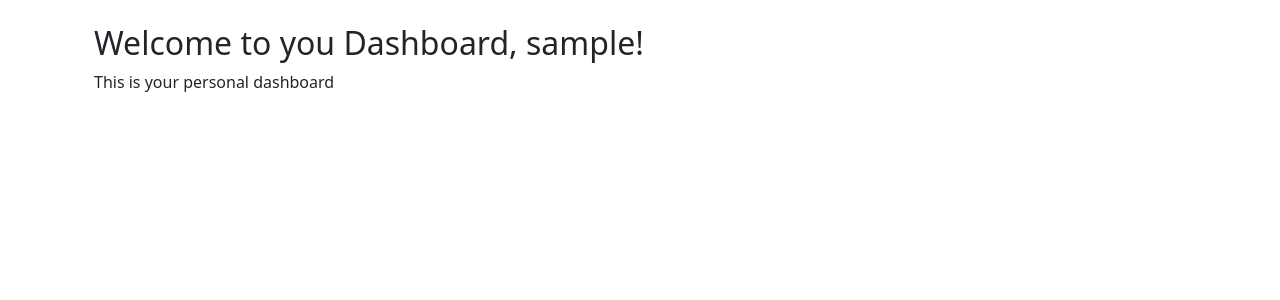
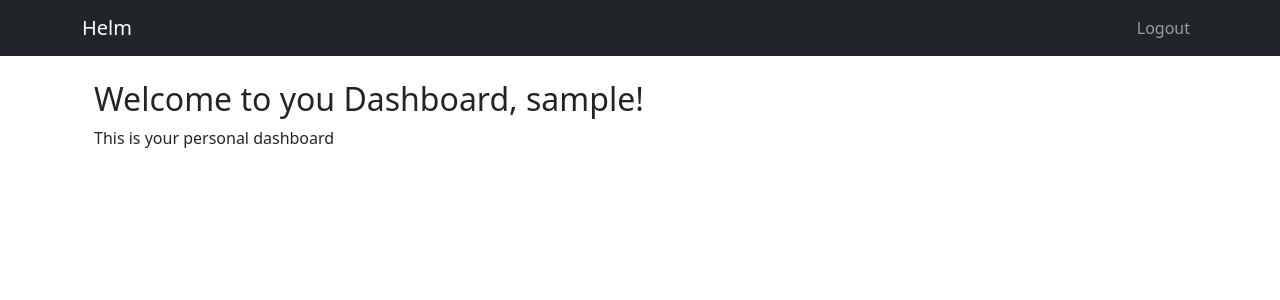
Before and after one commit to ashcarroll/Helm, a Django app: page / in a window 1280 px wide. Shown: the top 300 px of the page. Run offline with Django 4.2, Linux system fonts and the light colour scheme; the visitor is signed in with stand-in values (Sample User, id 1).

Commit message:
Added nav bar to base template

```diff
--- a/templates/base.html
+++ b/templates/base.html
@@ -7,7 +7,32 @@
         <link rel="stylesheet" href="https://cdn.jsdelivr.net/npm/bootstrap@5.3.3/dist/css/bootstrap.min.css">
     </head>
     <body>
-
+        <header>
+            <nav class="navbar navbar-expand-lg navbar-dark bg-dark">
+                <div class="container">
+                    <a class="navbar-brand">Helm</a>
+                    <button class="navbar-toggler" type="button" data-bs-toggle="collapse" data-bs-target="#navbarNav">
+                        <span class="navbar-toggler-icon"></span>
+                    </button>
+                    <div class="collapse navbar-collapse" id="navbarNav">
+                        <ul class="navbar-nav ms-auto">
+                            {% if user.is_authenticated %}
+                                <li class="nav-item">
+                                    <a class="nav-link"  href="{% url 'logout' %}">Logout</a>
+                                </li>
+                            {% else %}
+                                <li class="nav-item">
+                                    <a class="nav-link" href="{% url 'login' %}">Login</a>
+                                </li>
+                                <li class="nav-item">
+                                    <a class="nav-link" href="{% url 'register' %}">Register</a>
+                                </li>
+                            {% endif %}
+                        </ul>
+                    </div>
+                </div>
+            </nav>
+        </header>
         <main>
             <div class="container mt-4">
                 {% if messages %}
```
